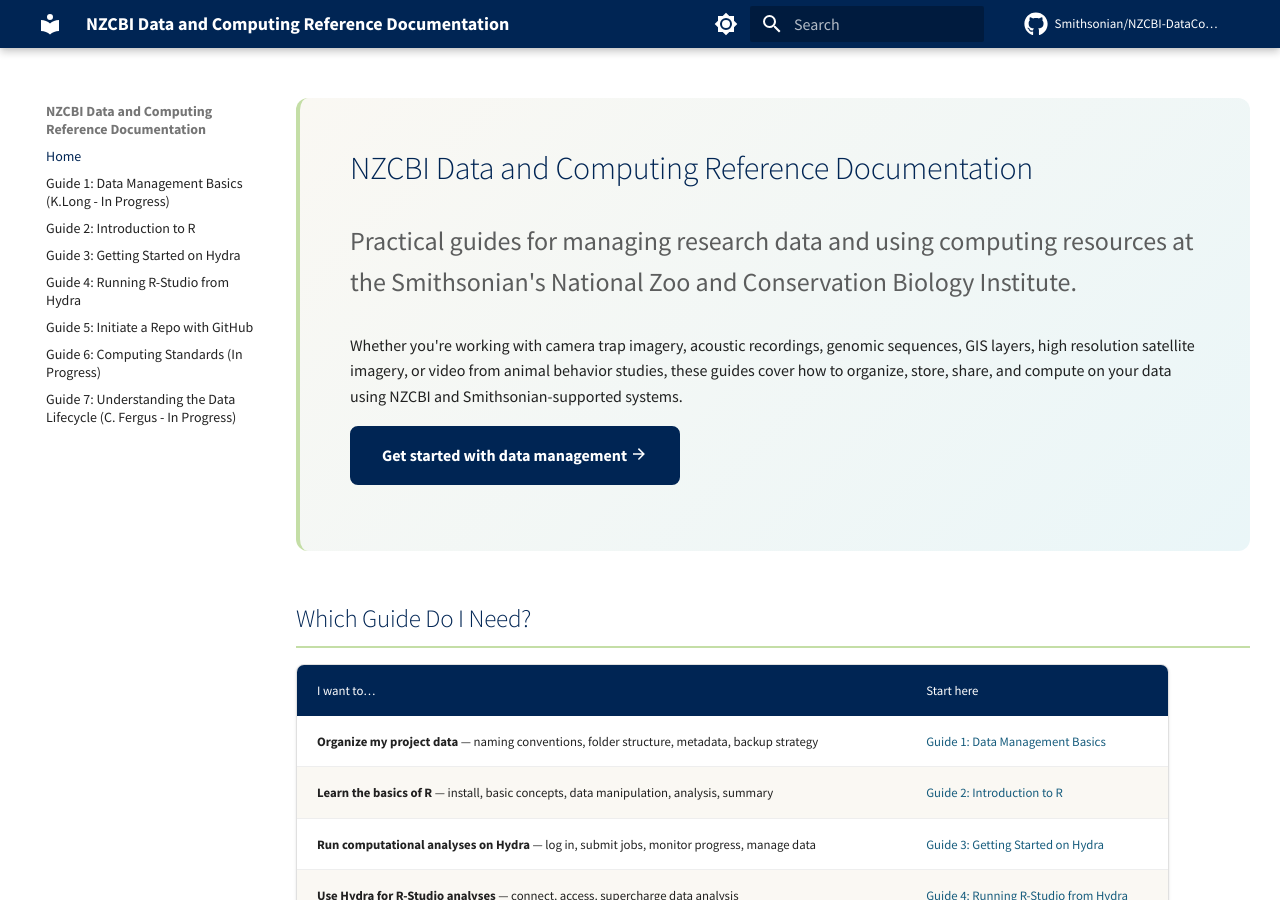
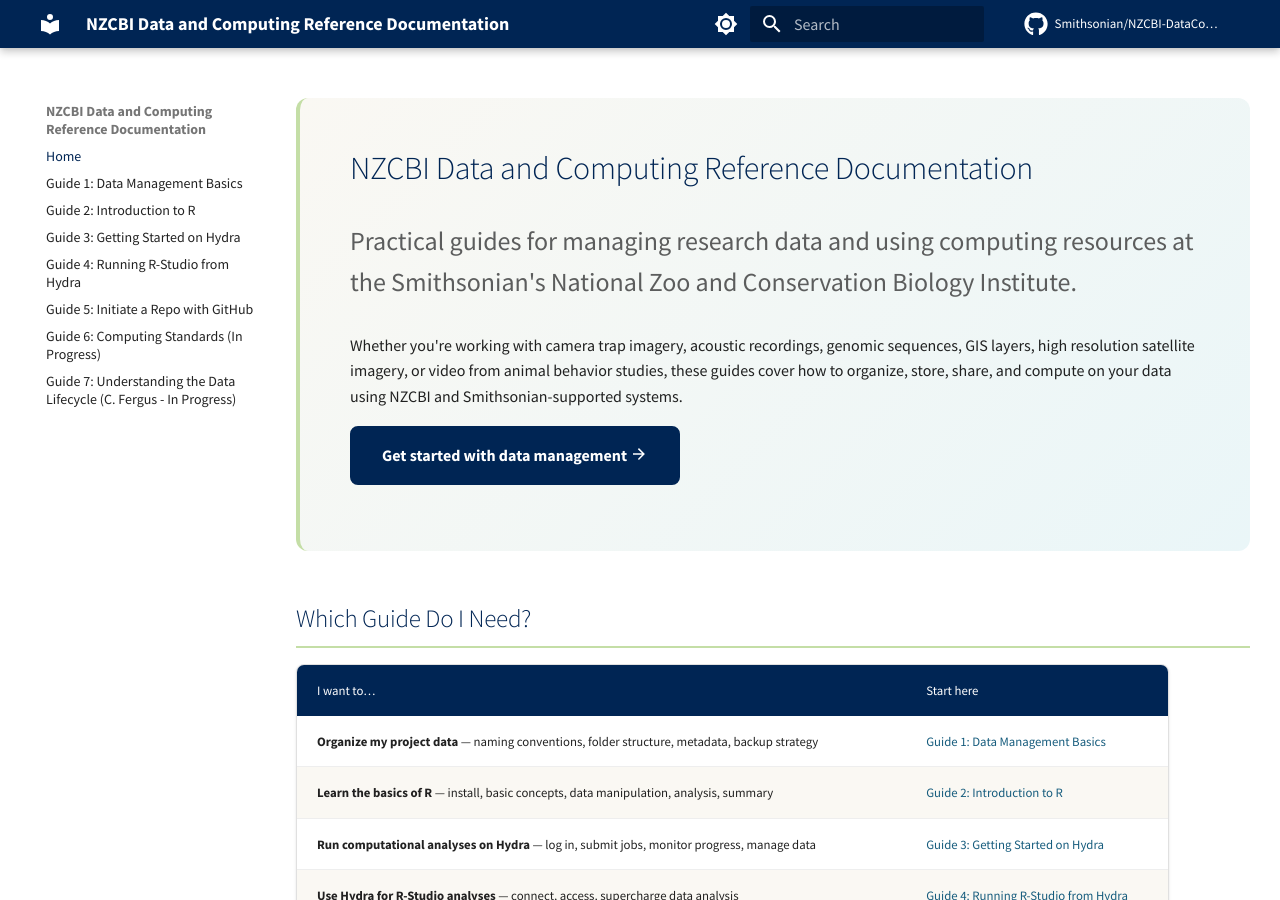
Before and after one commit to Smithsonian/NZCBI-DataComputingDocs, an MkDocs documentation site: the page built from docs/index.md, in a window 1280 px wide and 900 px high. Built offline with MkDocs 1.6.1 and Material for MkDocs 9.7.7, drawn with Linux system fonts in a browser that asks for light colours; comment, search, counter and statistics services are not loaded.

Commit message:
Made change to yml file

```diff
--- a/mkdocs.yml
+++ b/mkdocs.yml
@@ -35,7 +35,7 @@ theme:
 
 nav:
   - Home: index.md
-  - "Guide 1: Data Management Basics (K.Long - In Progress)": data-management.md
+  - "Guide 1: Data Management Basics": data-management.md
   - "Guide 2: Introduction to R": R-Intro.md
   - "Guide 3: Getting Started on Hydra": hydra.md
   - "Guide 4: Running R-Studio from Hydra": RStudio-Hydra.md
```
